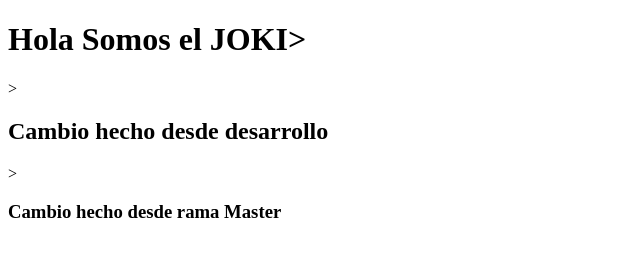
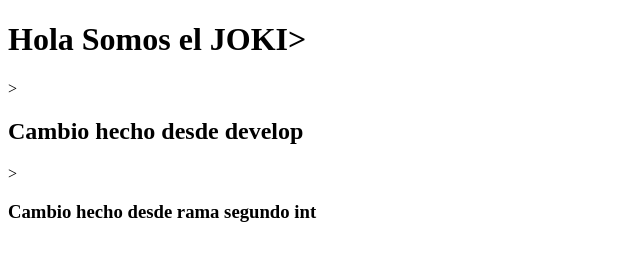
Before and after one commit to Joheavenly/JK, a plain HTML site: page INDEX.HTML in a window 1280 px wide. Shown: the whole page, without its empty margins (0-640 px from the left). Drawn offline with Linux system fonts and the light colour scheme.

Commit message:
2do intento master

```diff
--- a/INDEX.HTML
+++ b/INDEX.HTML
@@ -9,10 +9,11 @@
 <body>
     <H1>Hola Somos el JOKI></H1>
     ><h2>
-        Cambio hecho desde desarrollo
+        Cambio hecho desde develop
     </h2>
     ><h3>
-        Cambio hecho desde rama Master
+        Cambio hecho desde rama segundo int
     </h3>
+
 </body>
 </html>
```
